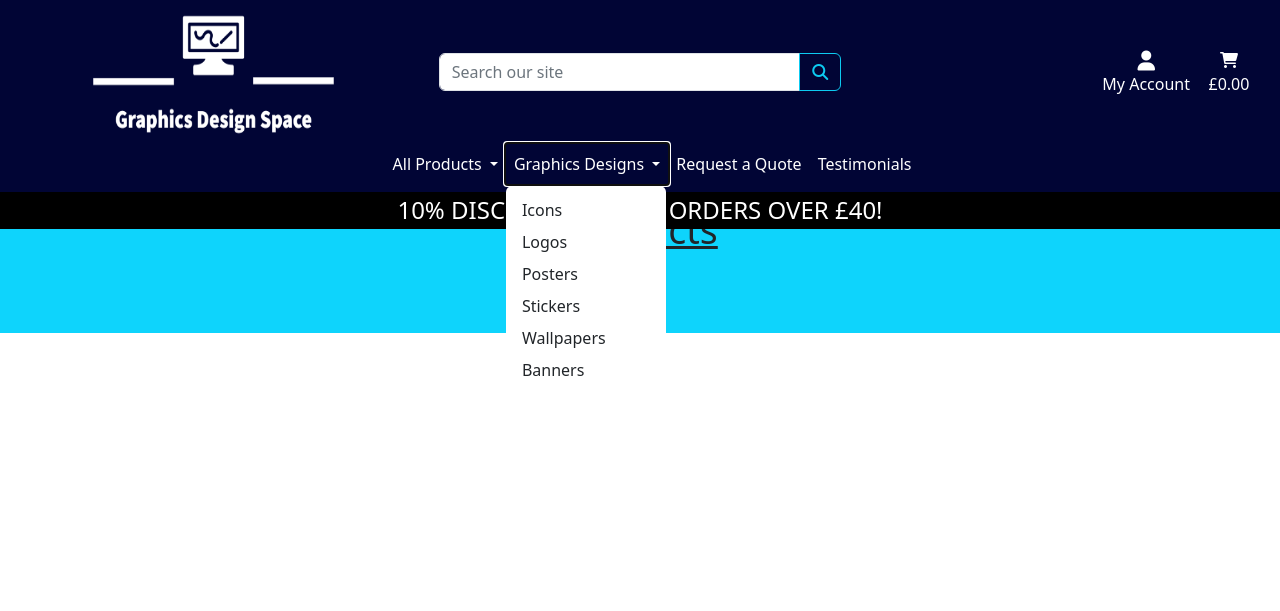
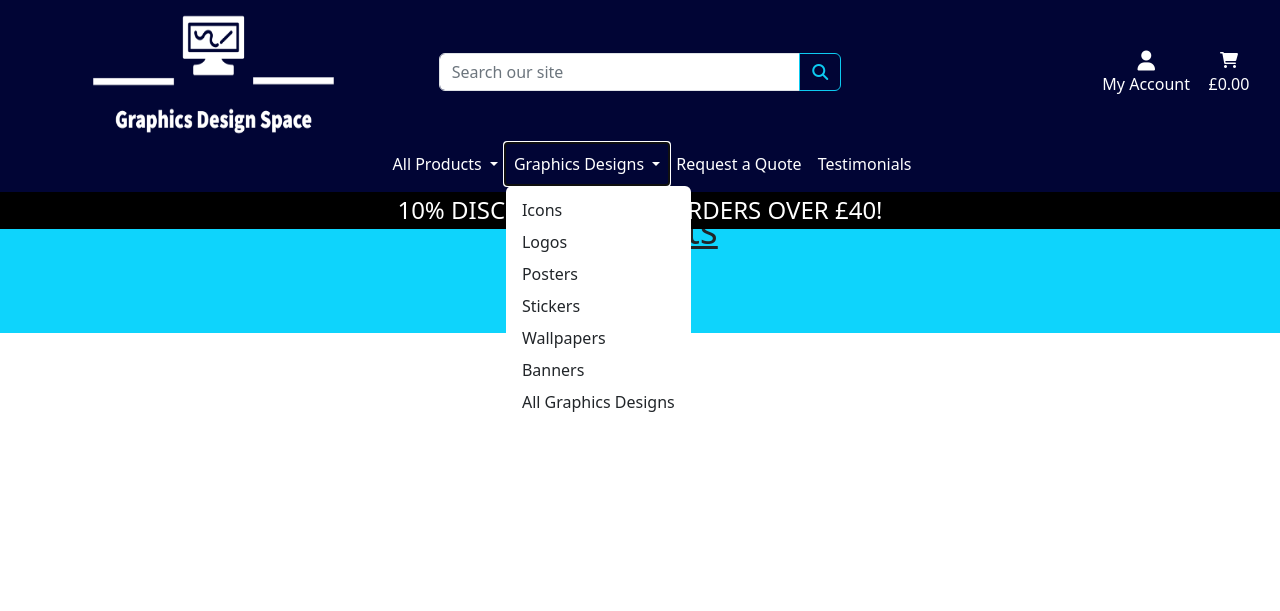
Before and after one commit to Awoyalejohn/GDS, a Django app: page /products/ in a window 1280 px wide, after a click on "Graphics Designs". Shown: the top 611 px of the page. Run offline with Django 4.2, Linux system fonts and the light colour scheme; data that the repository does not hold is empty; some libraries are stand-ins or nearby versions.

Commit message:
Add link to products sorted with the slug instead of name and name on main nav and add dropdown menu for all graphics designs

```diff
--- a/products/templates/products/product_list.html
+++ b/products/templates/products/product_list.html
@@ -38,7 +38,7 @@
             <!-- Card tags -->
             <ul class="list-group list-group-flush">
               <li class="list-group-item product-card-bg text-white py-0">
-                <a href="{% url 'products' %}?category={{ product.category }}"><small>{{ product.category }}</small></a>
+                <a href="{% url 'products' %}?category={{ product.category.slug }}"><small>{{ product.category }}</small></a>
               </li>
               <li class="list-group-item product-card-bg text-white py-0"><small>Rating: {{ product.rating }}</small></li>
               <li class="list-group-item product-card-bg text-white h3">£{{ product.price }}</li>
--- a/templates/includes/main-nav.html
+++ b/templates/includes/main-nav.html
@@ -39,6 +39,7 @@
           <a href="{% url 'products' %}?category=stickers" class="dropdown-item">Stickers</a>
           <a href="{% url 'products' %}?category=wallpapers" class="dropdown-item">Wallpapers</a>
           <a href="{% url 'products' %}?category=banners" class="dropdown-item">Banners</a>
+          <a href="{% url 'products' %}?category=icons,logos,posters,stickers,wallpapers,banners" class="dropdown-item">All Graphics Designs</a>
         </div>
       </li><!-- end/ Graphics Designs dopdown menu -->
 
```
